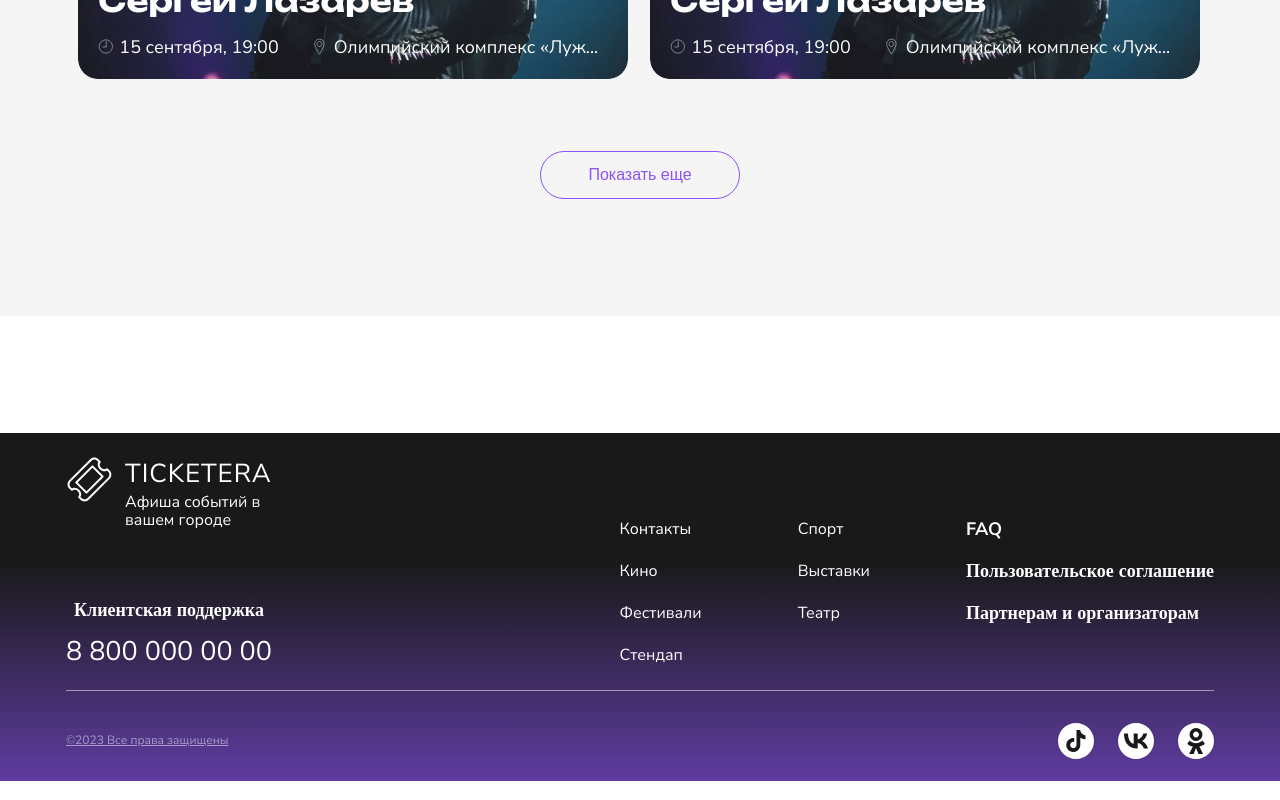
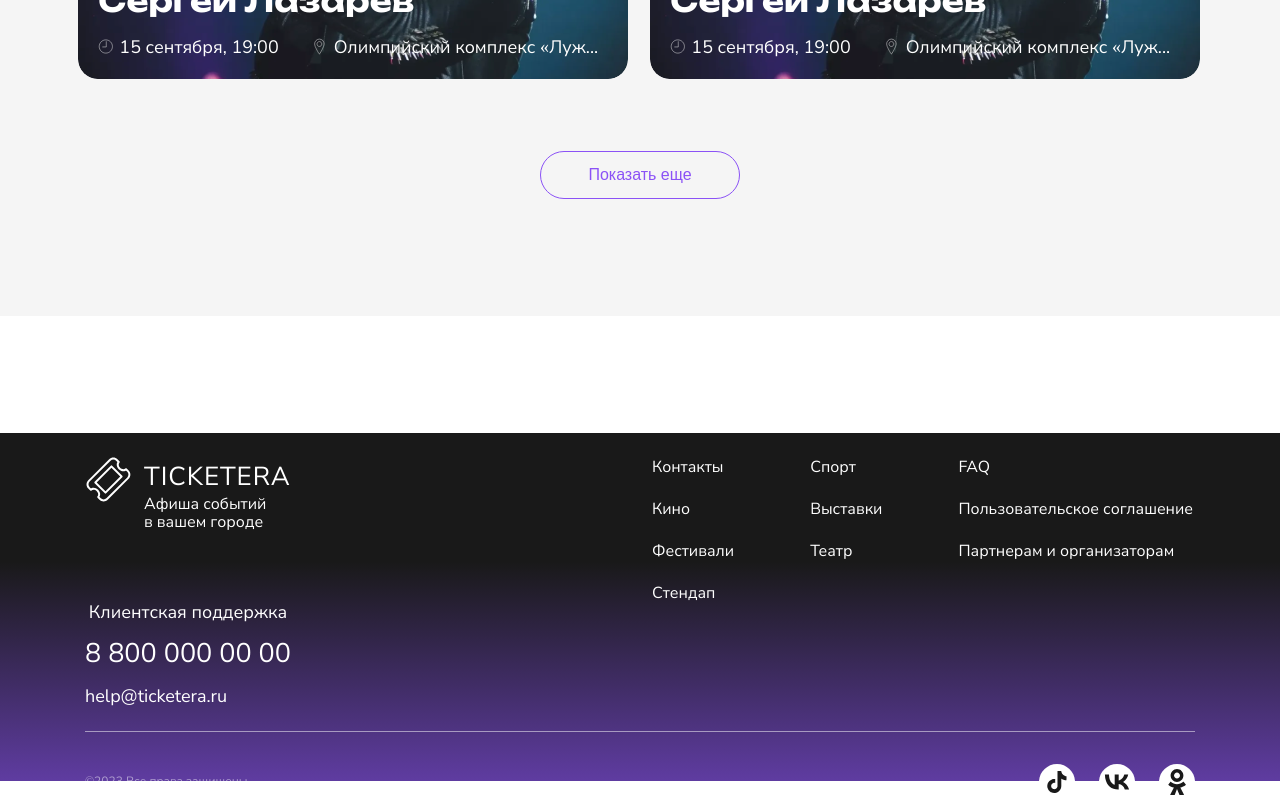
Before and after one commit to by-the-ticket-take-the-ride/frontend, a React (Create React App) app: page / in a window 1280 px wide. Shown: the part 1761-2561 px from the top of the page. Built offline with nearby package versions, Linux system fonts and the light colour scheme.

Commit message:
style: переверстан футер, но не по макету

```diff
--- a/package.json
+++ b/package.json
@@ -56,9 +56,15 @@
     "@storybook/react-webpack5": "^7.2.3",
     "@storybook/testing-library": "^0.2.0",
     "babel-plugin-named-exports-order": "^0.0.2",
+    "cz-conventional-changelog": "^3.3.0",
     "eslint-plugin-storybook": "^0.6.13",
     "prop-types": "^15.8.1",
     "storybook": "^7.2.3",
     "webpack": "^5.88.2"
+  },
+  "config": {
+    "commitizen": {
+      "path": "./node_modules/cz-conventional-changelog"
+    }
   }
 }
--- a/src/components/Footer/Footer.jsx
+++ b/src/components/Footer/Footer.jsx
@@ -15,7 +15,7 @@ const Footer = () => {
             <div className="footer__top-left-ticket-box">
               <p className="footer__top-left-ticket-box-title">TICKETERA</p>
               <p className="footer__top-left-ticket-box-subtitle">
-                Афиша событий в вашем городе
+                Афиша событий в&nbsp;вашем городе
               </p>
             </div>
           </div>
@@ -24,6 +24,7 @@ const Footer = () => {
               Клиентская поддержка
             </p>
             <p className="footer__top-left-number-number">8 800 000 00 00</p>
+            <p className="footer__top-left-number-mail">help@ticketera.ru</p>
           </div>
         </div>
         <div className="footer__top-right">
--- a/src/components/Footer/Footer.scss
+++ b/src/components/Footer/Footer.scss
@@ -10,7 +10,7 @@ p {
     border-bottom: 1px solid rgba(255, 255, 255, 0.5);
     padding-top: 23px;
     padding-bottom: 24px;
-    max-width: 1148px;
+    max-width: 1110px;
     margin: 0 auto;
     display: flex;
     flex-direction: row;
@@ -35,8 +35,8 @@ p {
             font-weight: 400;
             line-height: 22px; /* 84.615% */
             letter-spacing: 1px;
-            margin-top: 7.5px;
-            margin-bottom: 7.5px;
+            margin-top: 10px;
+            margin-bottom: 7px;
           }
           &-subtitle {
             width: 142px;
@@ -67,8 +67,8 @@ p {
           font-family: Nunito Sans;
           font-size: 18px;
           font-style: normal;
-          font-weight: 700;
-          line-height: 22px; /* 122.222% */
+          font-weight: 400;
+          line-height: 22px;
         }
         &-number {
           color: var(--white, #fff);
@@ -80,14 +80,24 @@ p {
           font-weight: 300;
           line-height: 22px;
         }
+        &-mail {
+          color: var(--white, #fff);
+          font-feature-settings: "clig" off, "liga" off;
+          font-family: Nunito Sans;
+          font-size: 18px;
+          font-style: normal;
+          font-weight: 300;
+          line-height: 22px;
+        }
       }
     }
     &-right {
       display: flex;
       flex-direction: row;
-      gap: 96px;
+      width: 543px;
+      gap: 76px;
       height: fit-content;
-      margin-top: 62px;
+      margin-top: 0;
       ul {
         display: flex;
         flex-direction: column;
@@ -95,17 +105,6 @@ p {
         height: auto;
         margin: 0;
         padding: 0;
-        &:nth-last-child(1) {
-          li {
-            color: var(--white, #fff);
-            font-feature-settings: "clig" off, "liga" off;
-            font-family: Nunito Sans;
-            font-size: 18px;
-            font-style: normal;
-            font-weight: 700;
-            line-height: 22px;
-          }
-        }
       }
       li {
         list-style-type: none;
@@ -119,7 +118,7 @@ p {
   }
 
   &__bottom {
-    max-width: 1148px;
+    max-width: 1110px;
     display: flex;
     flex-direction: row;
     margin: 0 auto;
--- a/src/components/Header/Header.scss
+++ b/src/components/Header/Header.scss
@@ -25,7 +25,7 @@
       letter-spacing: 1px;
       display: flex;
       align-items: center;
-      margin-left: 8px;
+      margin-left: 12px;
     }
     &-location {
       text-align: center;
@@ -46,7 +46,7 @@
     &-input {
       margin: 0 auto;
       input {
-        width: 416px;
+        width: 376px;
         height: 52px;
         padding: 0;
         color: var(--light-gray, #9a9a9a);
```
Also changed, not shown: 1 other file (tests, documents, lock files or other folders).
